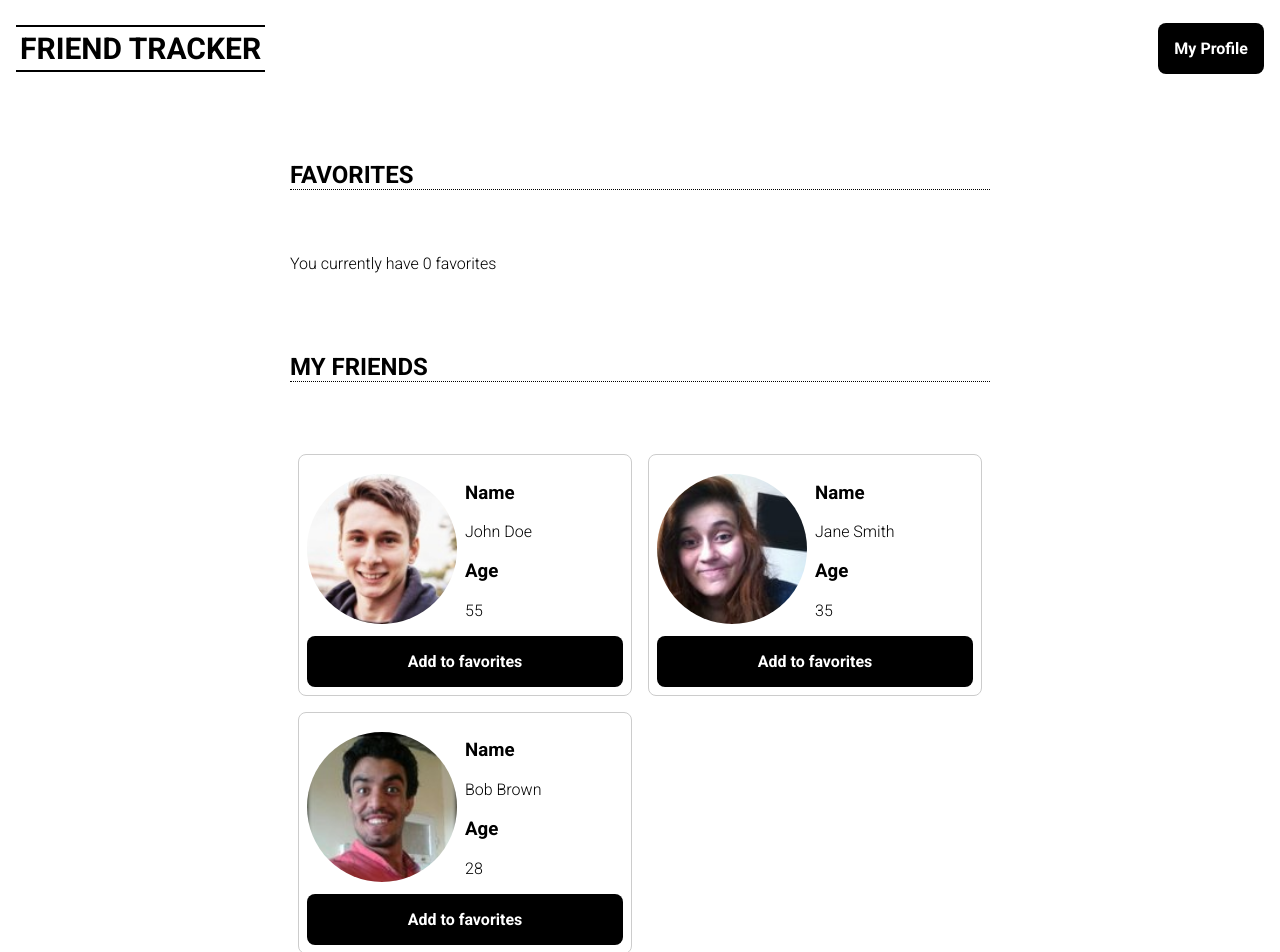
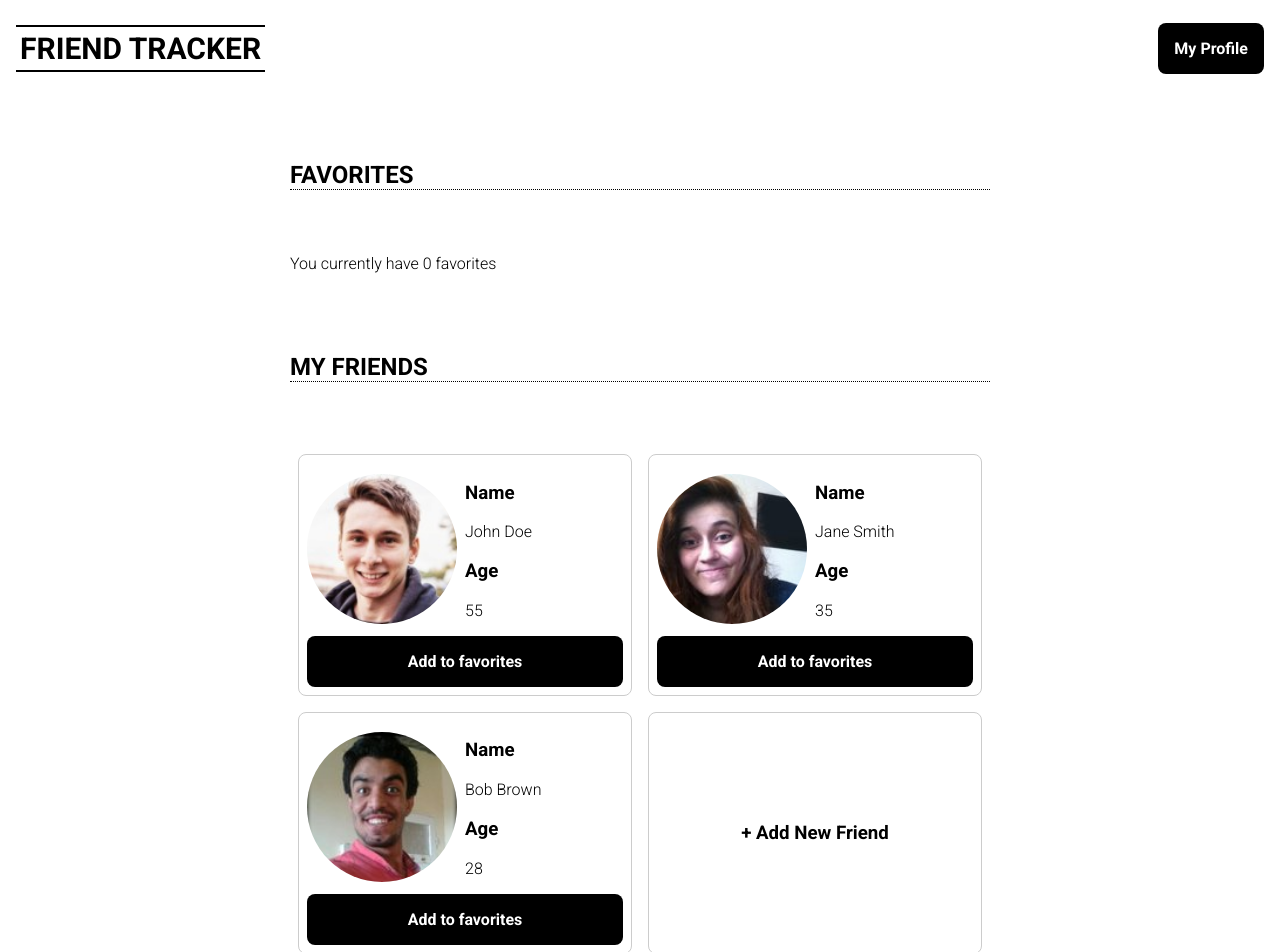
Before and after one commit to CBT-Nuggets/react-basics, a React (Create React App) app: page / in a window 1280 px wide. Shown: the top 952 px of the page. Built offline with nearby package versions, Linux system fonts and the light colour scheme.

Commit message:
26 Added a new friend card and page

```diff
--- a/src/App.js
+++ b/src/App.js
@@ -1,9 +1,9 @@
-import { useState } from 'react';
 import { BrowserRouter, Route } from 'react-router-dom';
 import { FavoritesTracker } from './components/FavoritesTracker';
 import { NavBar } from './components/NavBar';
 import { FriendDetailPage } from './pages/FriendDetailPage';
 import { FriendsPage } from './pages/FriendsPage';
+import { NewFriendPage } from './pages/NewFriendPage';
 import { UserProfilePage } from './pages/UserProfilePage';
 import styles from './App.module.css';
 
@@ -22,6 +22,9 @@ export const App = () => {
 					<Route path="/friends/:friendId">
 						<FriendDetailPage />
 					</Route>
+					<Route path="/new-friend">
+						<NewFriendPage />
+					</Route>
 				</div>
 			</FavoritesTracker>
 		</BrowserRouter>
--- /dev/null
+++ b/src/components/NewFriendCard.js
@@ -0,0 +1,16 @@
+import PropTypes from 'prop-types';
+import styles from './NewFriendCard.module.css';
+
+const NewFriendCard = ({ onClick = () => {} }) => {
+	return (
+		<div onClick={onClick} className={styles.cardContainer}>
+			<h3>+ Add New Friend</h3>
+		</div>
+	);
+}
+
+NewFriendCard.propTypes = {
+	onClick: PropTypes.func,
+};
+
+export { NewFriendCard };
--- /dev/null
+++ b/src/components/NewFriendCard.module.css
@@ -0,0 +1,12 @@
+.cardContainer {
+	align-items: center;
+	border: 1px solid #ccc;
+	border-radius: 8px;
+	box-sizing: border-box;
+	cursor: pointer;
+	display: flex;
+	height: 100%;
+	justify-content: center;
+	min-height: 240px;
+	padding: 8px;
+}
--- a/src/components/PeopleList.js
+++ b/src/components/PeopleList.js
@@ -1,13 +1,18 @@
+import { useHistory } from 'react-router-dom';
 import PropTypes from 'prop-types';
 import { PersonCard } from './PersonCard';
 import styles from './PeopleList.module.css';
+import { NewFriendCard } from './NewFriendCard';
 
 const PeopleList = ({
 	people,
 	onClickPerson = () => {},
 	actionName,
 	onPersonAction = () => {},
+	allowAdditions,
 }) => {
+	const history = useHistory();
+
 	return (
 		<div className={styles.peopleList}>
 			{people.map(friend => (
@@ -19,6 +24,9 @@ const PeopleList = ({
 						onAction={() => onPersonAction(friend.id)} />
 				</div>
 			))}
+			{allowAdditions && <div key="new-friend-card" className={styles.peopleListItem}>
+				<NewFriendCard onClick={() => history.push('/new-friend')} />
+			</div>}
 		</div>
 	);
 }
--- a/src/pages/FriendsPage.js
+++ b/src/pages/FriendsPage.js
@@ -31,7 +31,8 @@ const FriendsPage = () => {
 			people={nonFavorites}
 			onClickPerson={goToPersonDetail}
 			actionName="Add to favorites"
-			onPersonAction={toggleFavorite} />
+			onPersonAction={toggleFavorite}
+			allowAdditions />
 		</>
 	);
 }
--- /dev/null
+++ b/src/pages/NewFriendPage.js
@@ -0,0 +1,7 @@
+const NewFriendPage = () => {
+	return (
+		<h1>Add A New Friend</h1>
+	);
+}
+
+export { NewFriendPage };
```
